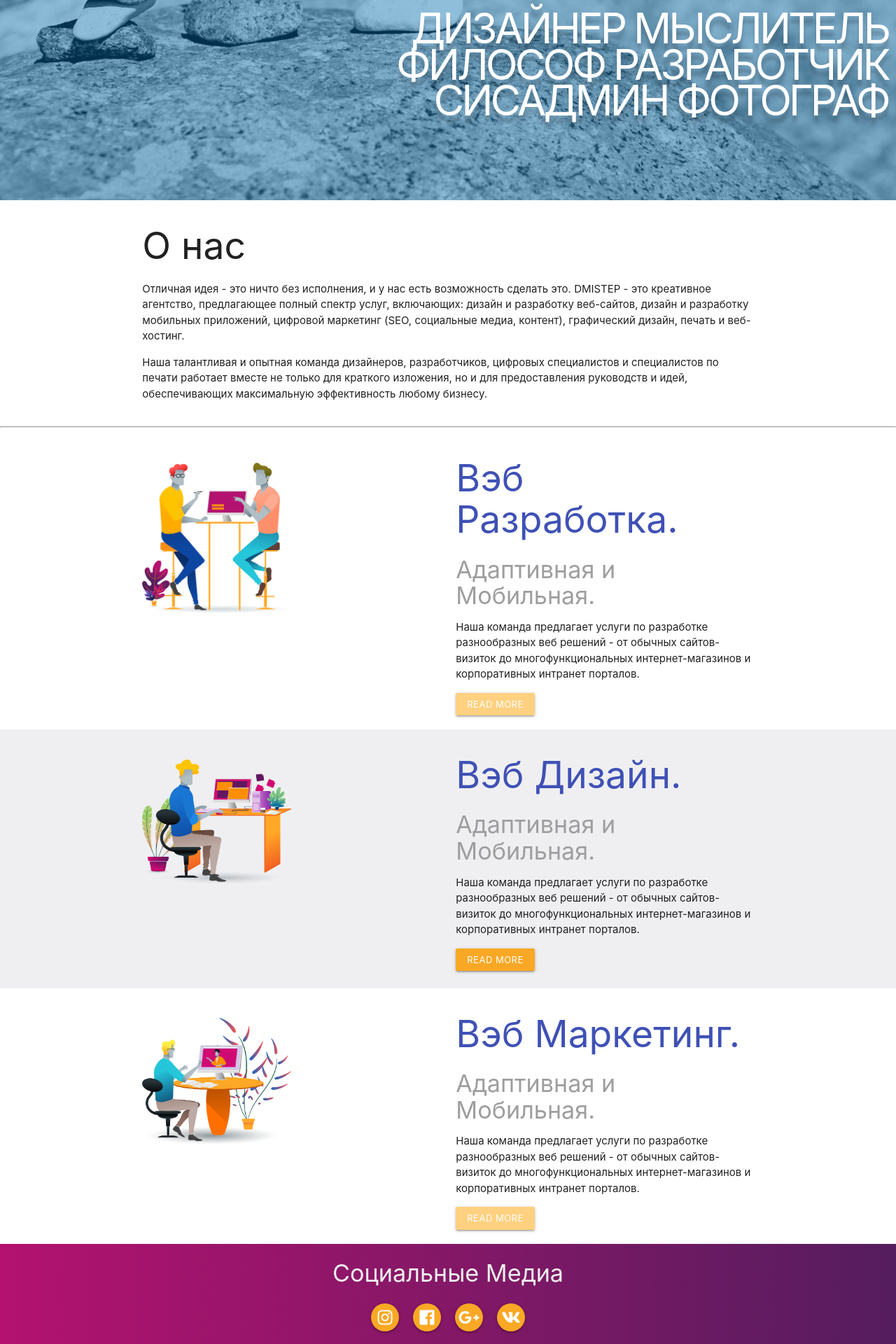
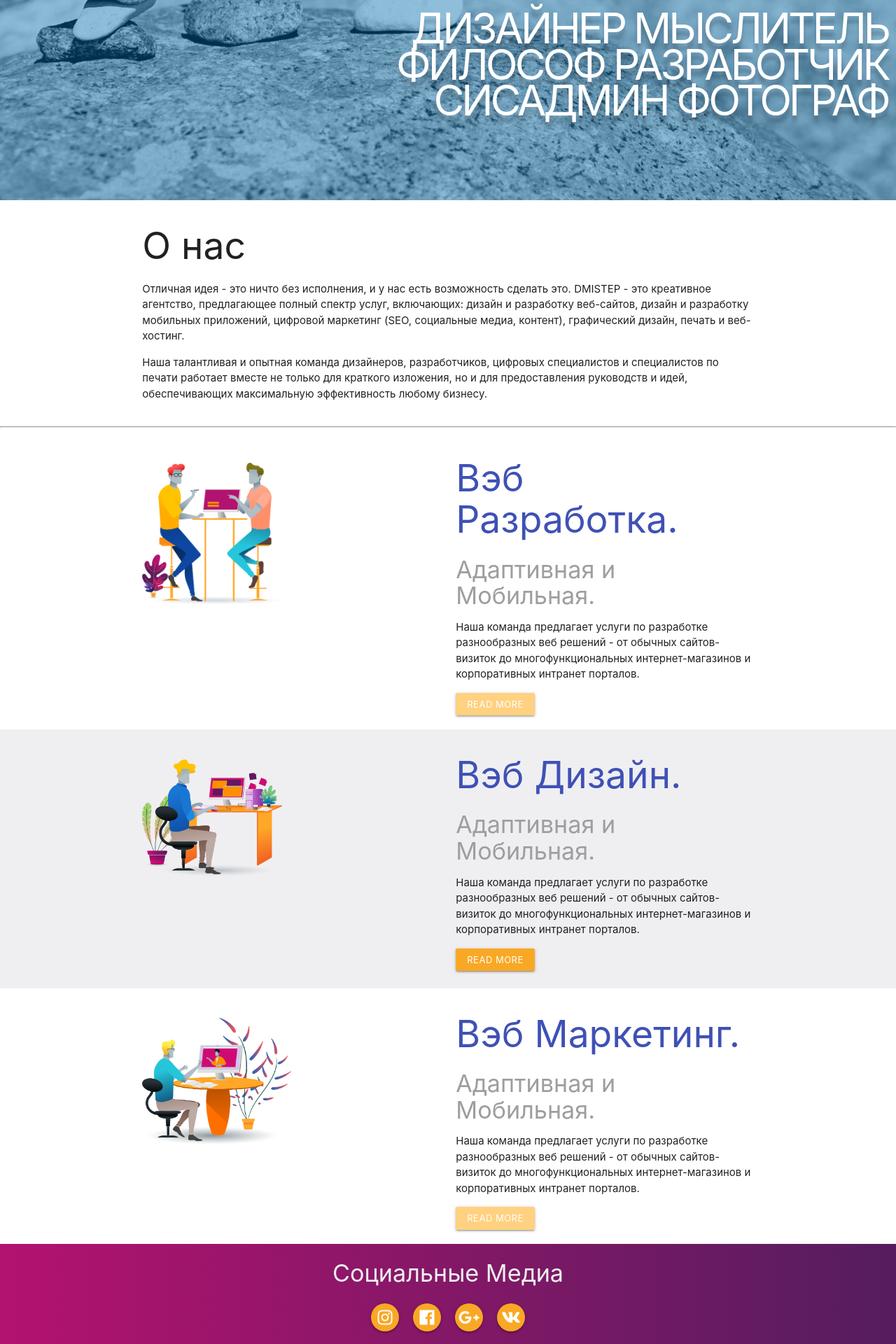
Before and after one commit to Dmistep/dmistep.github.io, a Jekyll site: the page MySiteTest/index.html, which Jekyll copies as it is, in a window 1280 px wide. Shown: the part 614-2534 px from the top of the page at 70% size. Built offline with Jekyll 4.4.1, drawn with Linux system fonts in a browser that asks for light colours; nearby versions of some CDN libraries.

Commit message:
исправил

```diff
--- a/MySiteTest/index.html
+++ b/MySiteTest/index.html
@@ -142,7 +142,7 @@
        <div class="row">
        <div class="col s12 m6">
        <br>
-       <img src="img/pro1.png" class="responsive-img pro1__png" width="50%" >
+       <img src="img/pro1.png" class="responsive-img pro1__png" width="47%" >
        </div>
        <div class="col s12 m6">
        <h2 class="indigo-text">Вэб Разработка.</h2>
@@ -161,7 +161,7 @@
    <div class="row">
    <div class="col s12 m6">
    <br>
-   <img src="img/pro2.png" class="responsive-img pro1__png" width="50%" >
+   <img src="img/pro2.png" class="responsive-img pro1__png" width="47%" >
    </div>
    <div class="col s12 m6">
    <h2 class="indigo-text">Вэб Дизайн.</h2>
```
